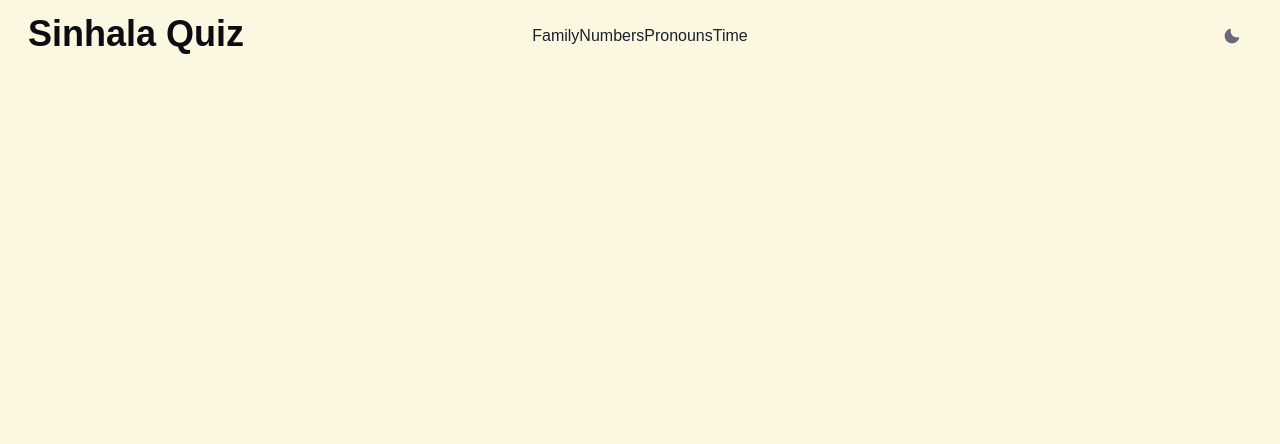
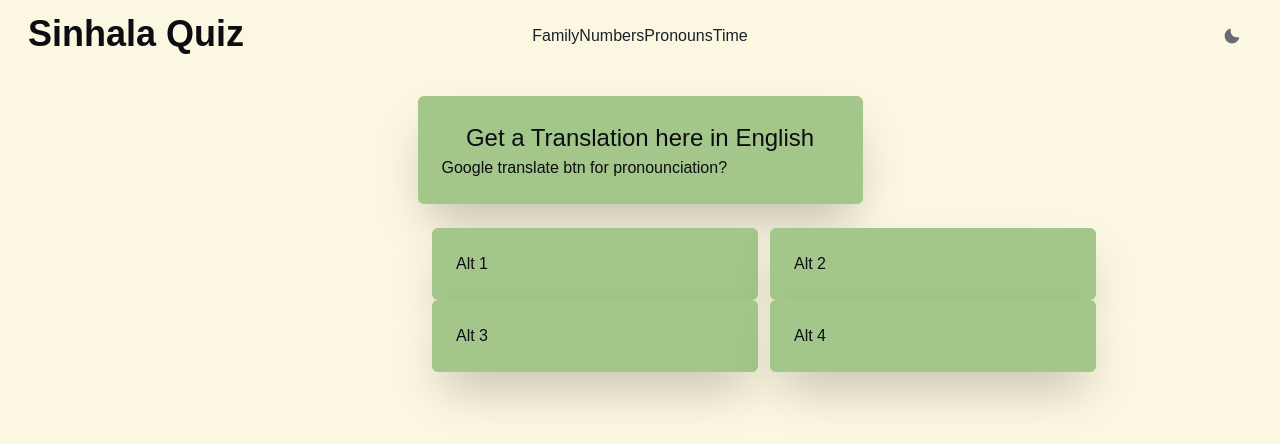
Before and after one commit to druwan/sinhalaquizapp, a Next.js app: page /numbers in a window 1280 px wide. Shown: the top 444 px of the page. Built offline with nearby package versions, Linux system fonts and the light colour scheme; a web font is replaced by a local one.

Commit message:
feat: correct data fetching

```diff
--- a/pages/numbers.tsx
+++ b/pages/numbers.tsx
@@ -2,15 +2,6 @@ import { useEffect, useState } from 'react';
 import Navbar from '../components/Navbar/Navbar';
 import QuizCard from '../components/QuizCard/QuizCard';
 import { loadNumbers } from '../lib/loadQuestions';
-
-/* interface QuizItemObjType {
-  id: Number;
-  english: String;
-  sinhala: {
-    alphabetical: String;
-    script: String;
-  };
-} */
 
 const Numbers = () => {
   // Get all the Numbers
@@ -30,8 +21,7 @@ const Numbers = () => {
   return (
     <>
       <Navbar />
-      {/* <QuizCard /> */}
-      {numbers && console.log(numbers.props.numbers)}
+      {numbers && <QuizCard props={numbers.props.numbers.numbers} />}
     </>
   );
 };
```
